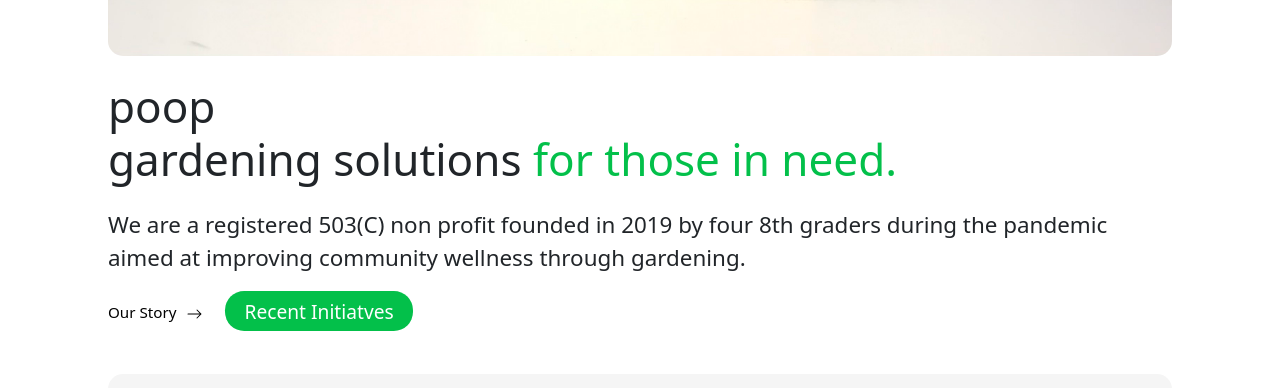
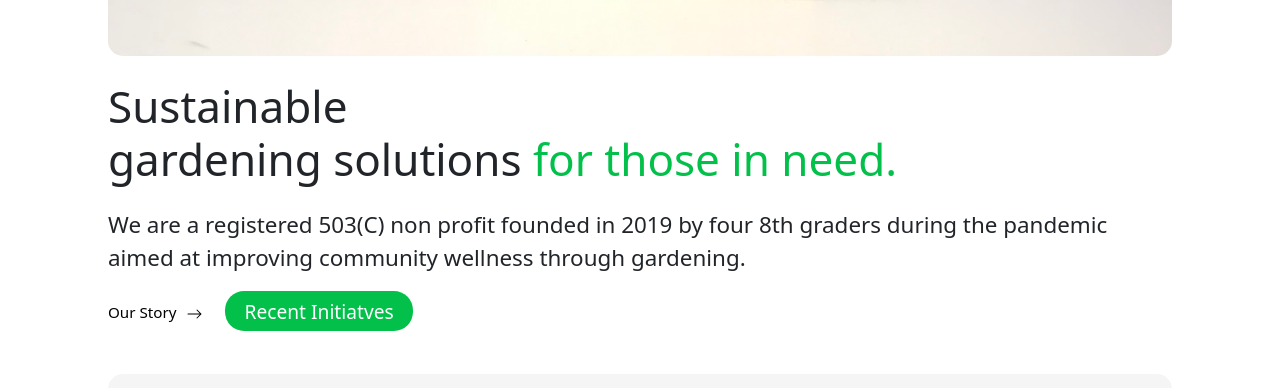
Before and after one commit to WilliamWang24/MintBox-Site, a plain HTML site: page index.html in a window 1280 px wide. Shown: the part 1116-1504 px from the top of the page. Drawn offline with nearby package versions, Linux system fonts and the light colour scheme.

Commit message:
Change title text
Changed poop to sustainable.

```diff
--- a/index.html
+++ b/index.html
@@ -41,7 +41,7 @@
         <div class="container-fluid">
             <header>
                 <img id = "home1" class = "photo"src="babysprout.jpg" alt="">
-                <h1 id = "title">poop<br> gardening solutions <span>for those in need.</span></h1>
+                <h1 id = "title">Sustainable<br> gardening solutions <span>for those in need.</span></h1>
                 <p id = "title-body">We are a registered 503(C) non profit founded in 2019 by four 8th graders during the pandemic aimed at improving community wellness through gardening.</p>
                 <a class = "hover-animation" href="about.html">Our Story<svg xmlns="http://www.w3.org/2000/svg" width="35" height="16" fill="currentColor" class="bi bi-arrow-right" viewBox="0 0 16 16"><path fill-rule="evenodd" d="M1 8a.5.5 0 0 1 .5-.5h11.793l-3.147-3.146a.5.5 0 0 1 .708-.708l4 4a.5.5 0 0 1 0 .708l-4 4a.5.5 0 0 1-.708-.708L13.293 8.5H1.5A.5.5 0 0 1 1 8z"/></svg></a>
                 <a class = "round" id = "insta" href = "https://www.instagram.com/mintbox.harvest/?hl=en">Recent Initiatves</a>
```
